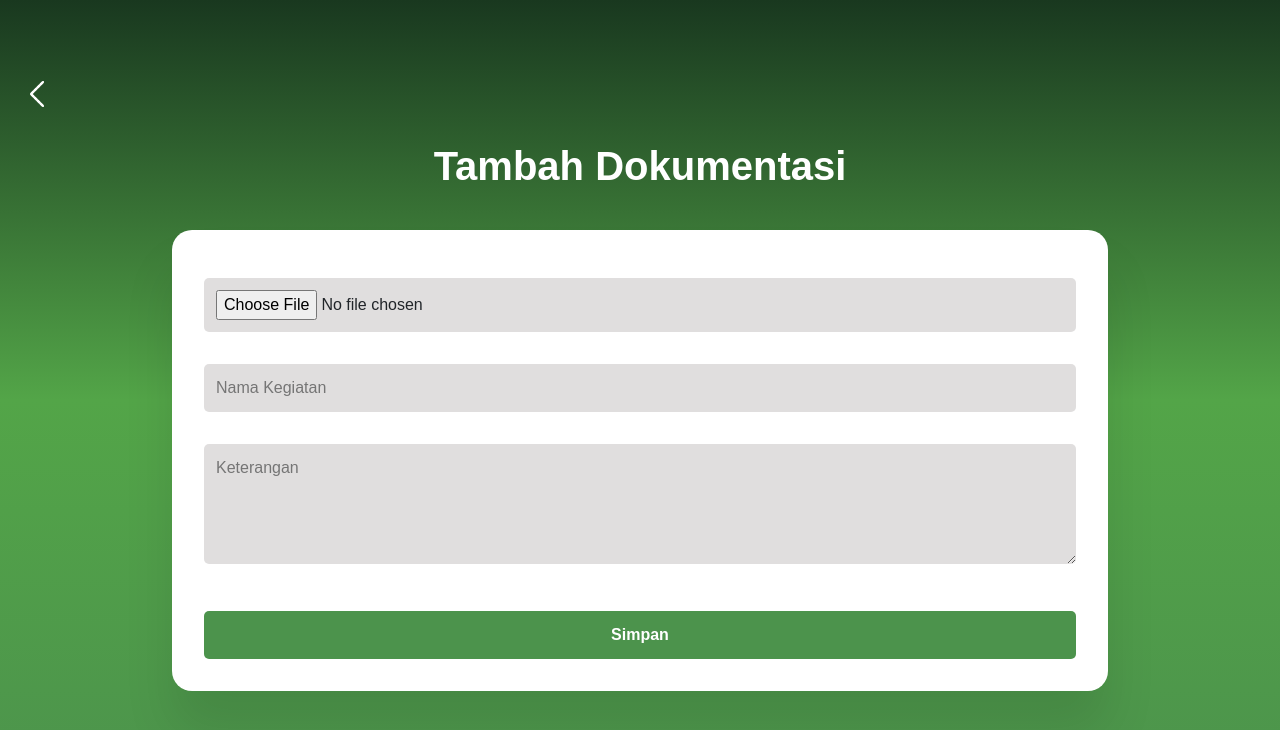
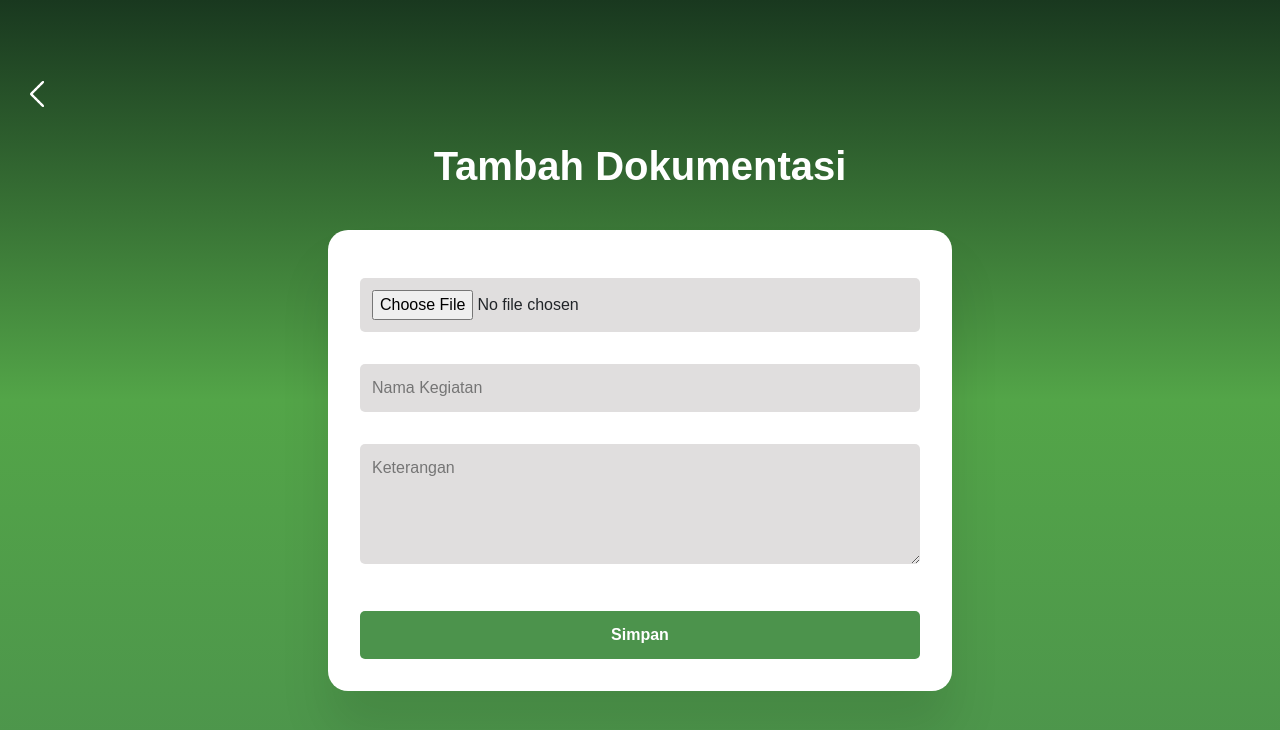
Before and after one commit to zannabd/Tugas-Akhir, a React (Vite) app in the folder react-masjid-app/: page /form-dokumentasi in a window 1280 px wide. Shown: the top 730 px of the page. Built offline with nearby package versions, Linux system fonts and the light colour scheme; no server answers.

Commit message:
fixed style form

```diff
--- a/react-masjid-app/src/components/FormAddEdit/addFormDokumentasi.jsx
+++ b/react-masjid-app/src/components/FormAddEdit/addFormDokumentasi.jsx
@@ -64,6 +64,11 @@ const StyledForm = styled.div`
   }
   .submit:hover {
     background: #19381f;
+  }
+  @media (min-width: 1024px) {
+    .main {
+      width: 50%;
+    }
   }
 `;
 
--- a/react-masjid-app/src/components/FormAddEdit/addFormKeuangan.jsx
+++ b/react-masjid-app/src/components/FormAddEdit/addFormKeuangan.jsx
@@ -128,8 +128,8 @@ const StyledForm = styled.div`
     .main {
       margin-top: 1rem;
       width: 50%;
-      height: 90%;
-      top: 10%;
+      height: 65%;
+      top: 20%;
     }
     input {
       margin: 15px auto;
--- a/react-masjid-app/src/pages/Dashboard/Dashboard.jsx
+++ b/react-masjid-app/src/pages/Dashboard/Dashboard.jsx
@@ -26,7 +26,7 @@ const StyledDashboard = styled.div`
   }
   .stat-info {
     display: flex;
-align-self: center;
+    align-self: center;
   }
   .stat-icon {
     width: 35px;
@@ -85,6 +85,8 @@ align-self: center;
     box-shadow: 0 2px 8px rgba(0, 0, 0, 0.1);
     border-radius: 12px;
     overflow: hidden;
+    font-size: 20px;
+    color: #555;
   }
   .gallery {
     display: flex;
@@ -138,13 +140,21 @@ align-self: center;
     }
   }
   @media (min-width: 1024px) {
-  max-width: 89%;
+    max-width: 89%;
     .card1 {
       display: flex;
       justify-content: space-between;
     }
     .stat-card {
-      width: 500px;
+      min-width: 54%;
+    }
+    .currentActivity {
+      min-width: 110%;
+    }
+    .dokumentasi {
+      min-width: 110%;
+      margin-top: 1rem;
+    }
   }
 `;
 export default function Dashboard() {
```
